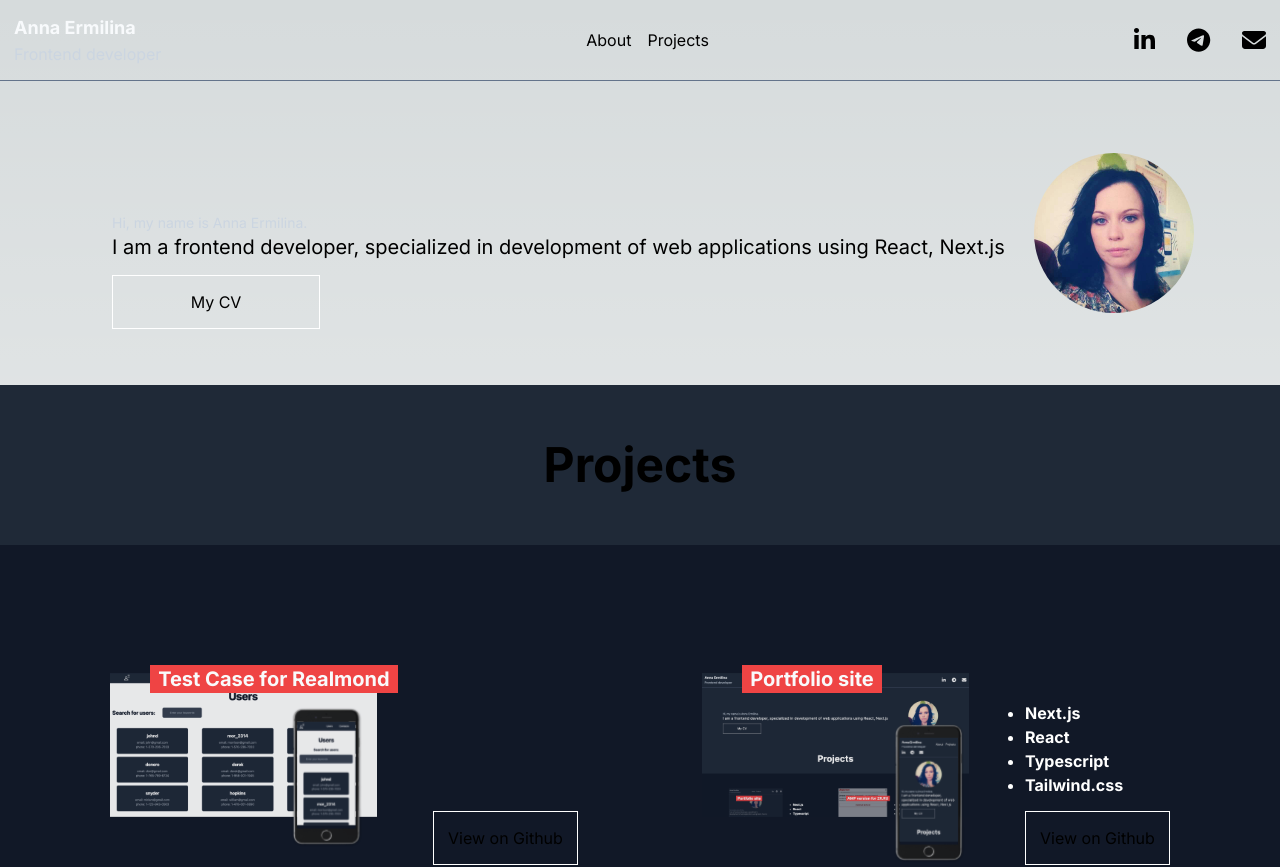
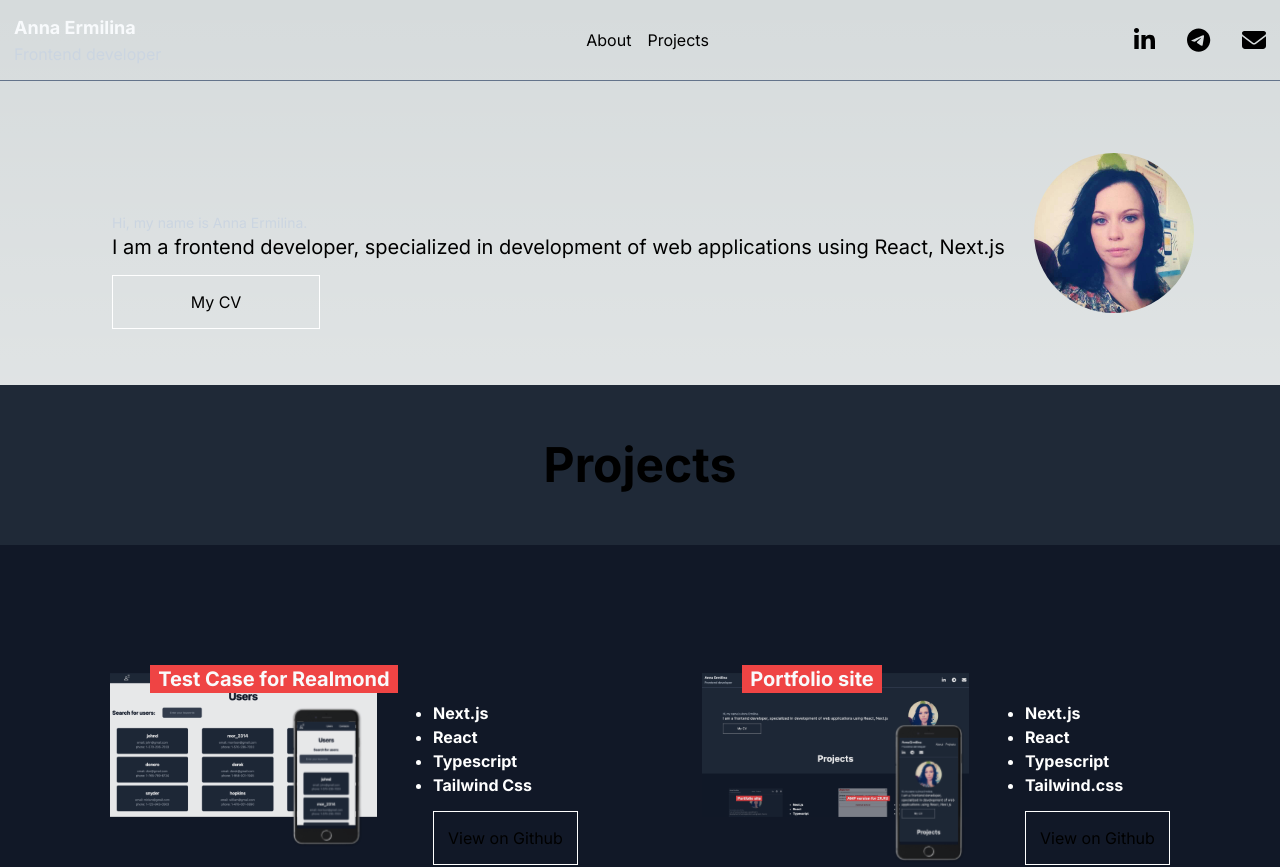
Before and after one commit to aermilina/aermilina.github.io, a Next.js app: page / in a window 1280 px wide. Shown: the top 867 px of the page. Built offline with nearby package versions, Linux system fonts and the light colour scheme.

Commit message:
small fix

```diff
--- a/src/app/constants/works.ts
+++ b/src/app/constants/works.ts
@@ -1,7 +1,7 @@
 export const works=[
     {name: "Test Case for Realmond",
     image:"/testrealmond.svg",
-    techology:["Next.js","React","Typescript","Tailwind Css"],
+    technology:["Next.js","React","Typescript","Tailwind Css"],
     code: "https://github.com/aermilina/userlist_realmond"
     },
     {name: "Portfolio site",
```
